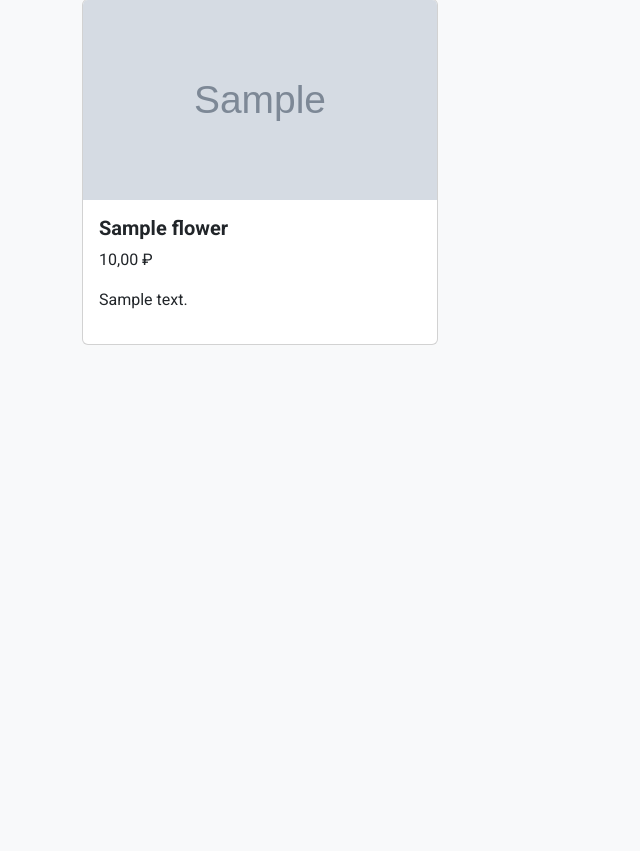
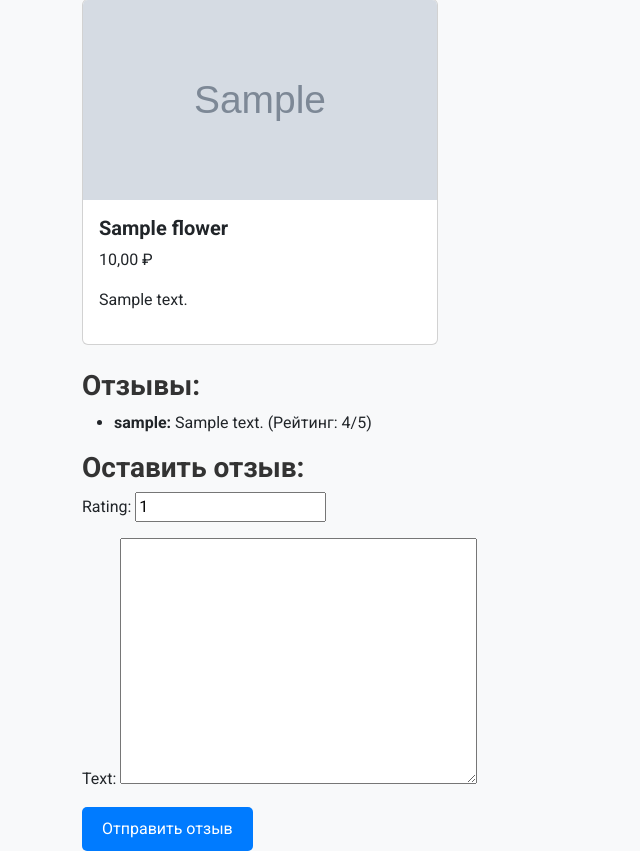
Before and after one commit to ANVod/flower_delivery, a Django app: template flower_delivery/catalog/templates/catalog/flower_detail.html in a window 1280 px wide. Shown: the part 105-956 px from the top of the page, without its empty margins (0-640 px from the left). Before the commit the page ends 450 px from the top, so only its background shows below. Run offline with Django 5.2, Linux system fonts and the light colour scheme; the template is opened without the code that fills it: values that come from a table or form of the project are taken from there, others are empty; tables that the repository leaves empty hold one stand-in row (values such as "Sample post"); grey boxes marked "Sample" are stand-in pictures.

Commit message:
Reviews OK
Исправлены отзывы: добавлена логика отправки и отображения

```diff
--- a/flower_delivery/catalog/models.py
+++ b/flower_delivery/catalog/models.py
@@ -3,7 +3,7 @@ from django.db import models
 class Flower(models.Model):
     name = models.CharField(max_length=100)
     price = models.DecimalField(max_digits=10, decimal_places=2)
-    image = models.ImageField(upload_to='flowers/') # Изображение цветка
+    image = models.ImageField(upload_to='flowers/')  # Изображение цветка
     description = models.TextField(blank=True)
     stock = models.PositiveIntegerField()  # Количество на складе
 
--- a/flower_delivery/catalog/templates/catalog/flower_detail.html
+++ b/flower_delivery/catalog/templates/catalog/flower_detail.html
@@ -8,9 +8,31 @@
                 <h5 class="card-title">{{ flower.name }}</h5>
                 <p class="card-text">{{ flower.price }} ₽</p>
                 <p>{{ flower.description }}</p>
-                <!-- Убрали цикл, т.к. выводим один цветок -->
             </div>
         </div>
     </div>
 </div>
+
+<!-- Раздел отзывов -->
+<div class="reviews-section">
+    <h3>Отзывы:</h3>
+    <ul>
+        {% for review in flower.reviews.all %}
+        <li><strong>{{ review.user.username }}:</strong> {{ review.text }} (Рейтинг: {{ review.rating }}/5)</li>
+        {% empty %}
+        <li>Отзывов пока нет.</li>
+        {% endfor %}
+    </ul>
+</div>
+
+<!-- Форма для добавления отзыва -->
+<div class="review-form">
+    <h3>Оставить отзыв:</h3>
+    <form action="{% url 'reviews:add_review' flower.id %}" method="post">
+        {% csrf_token %}
+        {{ form.as_p }}
+        <button type="submit" class="btn btn-primary">Отправить отзыв</button>
+    </form>
+</div>
+
 {% endblock %}
--- a/flower_delivery/reviews/forms.py
+++ b/flower_delivery/reviews/forms.py
@@ -4,4 +4,4 @@ from .models import Review
 class ReviewForm(forms.ModelForm):
     class Meta:
         model = Review
-        fields = ['text', 'rating', 'flower' ]
+        fields = ['rating', 'text']  # Поля формы: рейтинг и текст отзыва
--- a/flower_delivery/reviews/models.py
+++ b/flower_delivery/reviews/models.py
@@ -5,9 +5,9 @@ from users.models import CustomUser
 
 class Review(models.Model):
     user = models.ForeignKey(settings.AUTH_USER_MODEL, on_delete=models.CASCADE)
-    flower = models.ForeignKey(Flower, on_delete=models.CASCADE)
+    flower = models.ForeignKey(Flower, on_delete=models.CASCADE, related_name="reviews")
     rating = models.IntegerField(default=1)
-    text = models.TextField()  # Проверьте, что это поле присутствует в модели
+    text = models.TextField()  # Текст отзыва
     created_at = models.DateTimeField(auto_now_add=True)
 
     def __str__(self):
--- a/flower_delivery/reviews/urls.py
+++ b/flower_delivery/reviews/urls.py
@@ -5,5 +5,5 @@ app_name = 'reviews'
 
 urlpatterns = [
     path('', views.review_list, name='review_list'),
-    path('add/<int:flower_id>/', views.add_review, name='add_review'),
+    path('add/<int:flower_id>/', views.add_review, name='add_review'),  # Путь для добавления отзыва для конкретного цветка
 ]
```
Also changed, not shown: flower_delivery/catalog/views.py (+6 -6 lines), flower_delivery/reviews/templates/reviews/add_review.html (+6 -4 lines), flower_delivery/reviews/views.py (line endings or trailing spaces).
